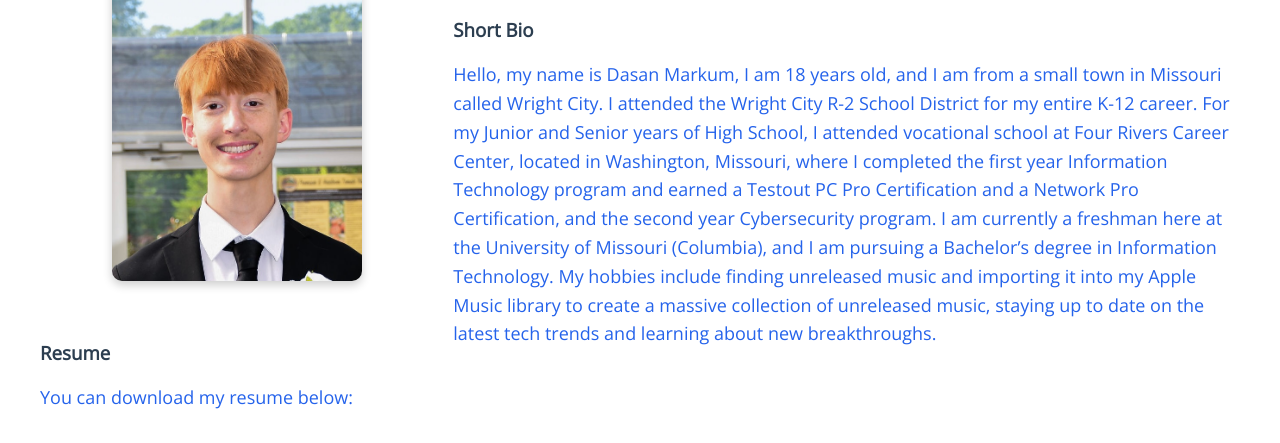
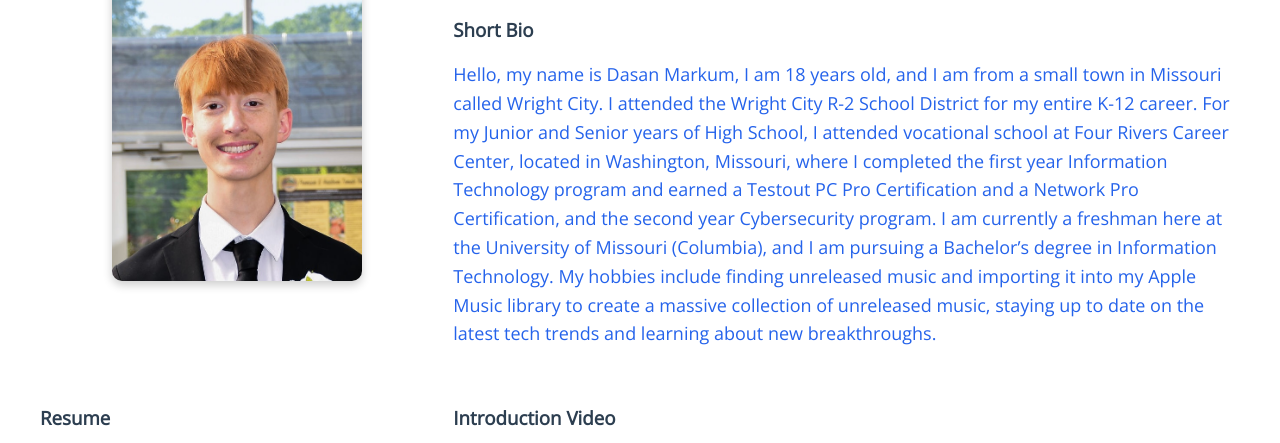
Before and after one commit to DasanMarkum07/DasanMarkum07.github.io, a plain HTML site: page webdevelopment/about.html in a window 1280 px wide. Shown: the part 299-742 px from the top of the page. Drawn offline with nearby package versions, Linux system fonts and the light colour scheme.

Commit message:
Add files via upload

```diff
--- a/webdevelopment/style.css
+++ b/webdevelopment/style.css
@@ -299,33 +299,18 @@ footer .contact-info .icon {
     grid-template-columns: 1fr 2fr;
     grid-template-areas:
         "photo bio"
-        "resume bio"
-        ". video"
+        "resume video"
         ". interests";
     gap: 20px;
     padding: 20px;
     align-items: start;
 }
 
-.photo {
-    grid-area: photo;
-}
-
-.resume {
-    grid-area: resume;
-}
-
-.bio {
-    grid-area: bio;
-}
-.video {
-    grid-area: video;
-}
-
-.interests {
-    grid-area: interests;
-}
-
+.photo {grid-area: photo;}
+.resume {grid-area: resume;}
+.bio {grid-area: bio;}
+.video {grid-area: video;}
+.interests {grid-area: interests;}
 
 /* Mobile Layout */
 @media (max-width: 768px) {
@@ -337,8 +322,8 @@ footer .contact-info .icon {
             "bio"
             "video"
             "interests";
+
     }
-
     .photo, .resume, .bio, .video, .interests {
         justify-self: center;
     }
```
